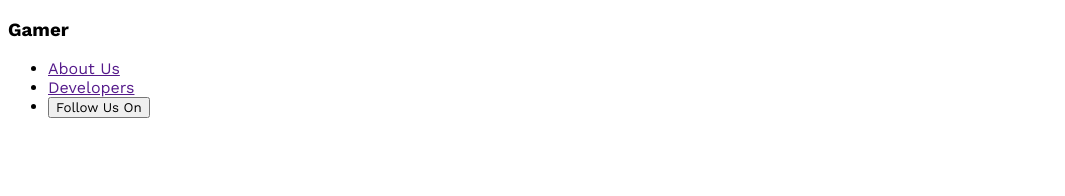
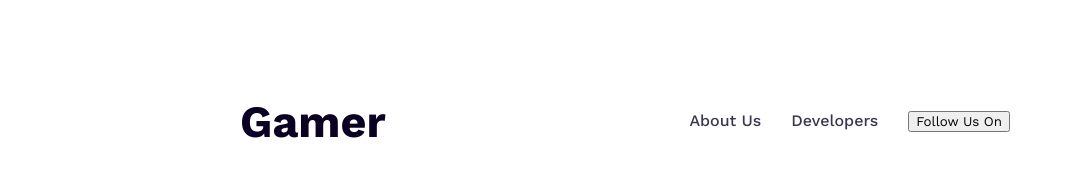
Before and after one commit to imranmohammod/B8A2-Gamer-Zone, a plain HTML site: page index.html in a window 1280 px wide. Shown: the whole page, without its empty margins (0-1065 px from the left). Drawn offline with nearby package versions, Linux system fonts and the light colour scheme.

Commit message:
header added

```diff
--- a/index.html
+++ b/index.html
@@ -9,11 +9,11 @@
 <body>
     <header>
         <nav>
-            <h3>Gamer</h3>
+            <h3 class="nav-title">G<span></span>amer</h3>
             <ul>
                 <li><a href="">About Us</a></li>
                 <li><a href="">Developers</a></li>
-                <li><a href=""><button>Follow Us On</button></a></li>
+                <li><a href=""><button class="btn-follow-us-on">Follow Us On</button></a></li>
             </ul>
         </nav>
     </header>
--- a/styles/gamer.css
+++ b/styles/gamer.css
@@ -1,8 +1,53 @@
 /* work sans font from google fonts */
 @import url('https://fonts.googleapis.com/css2?family=Lato:wght@400;700&family=Open+Sans:wght@400;700;800&family=Work+Sans:wght@400;500;600;700;800&display=swap');
 
+/* shared styles */
 * {
     font-family: 'Lato', sans-serif;
     font-family: 'Open Sans', sans-serif;
     font-family: 'Work Sans', sans-serif;
 }
+
+/* body styles */
+body{
+    margin: 0;
+    padding: 0;
+}
+
+/* header styles */
+header{
+    background: #FFF;
+    box-shadow: 0px 4px 30px 0px rgba(0, 0, 0, 0.05);
+    padding: 50px 240px;
+}
+nav{
+    display: flex;
+    justify-content: space-between;
+    align-items: center;
+}
+
+.nav-title{
+    font-size: 2.8rem;
+    font-weight: 700;
+    color: #0B0223;
+}
+
+nav > ul{
+    display: flex;
+}
+
+nav li{
+    list-style: none;
+    margin-right: 30px;
+    font-weight: 500;
+    font-size: 1rem;
+}
+
+nav li a{
+    text-decoration: none;
+    color: #3C354F;
+}
+
+.btn-follow-us-on{
+
+}
```
